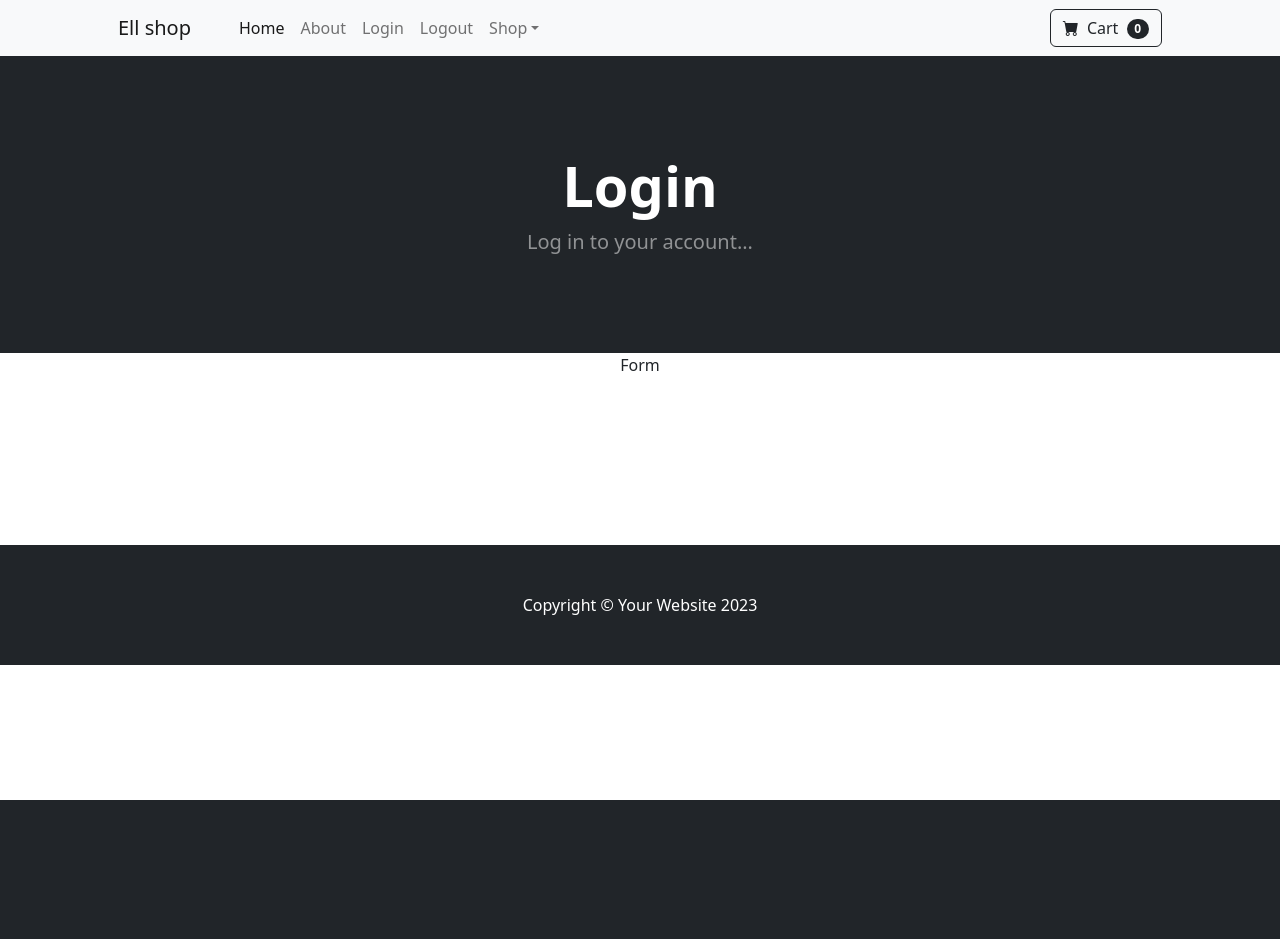
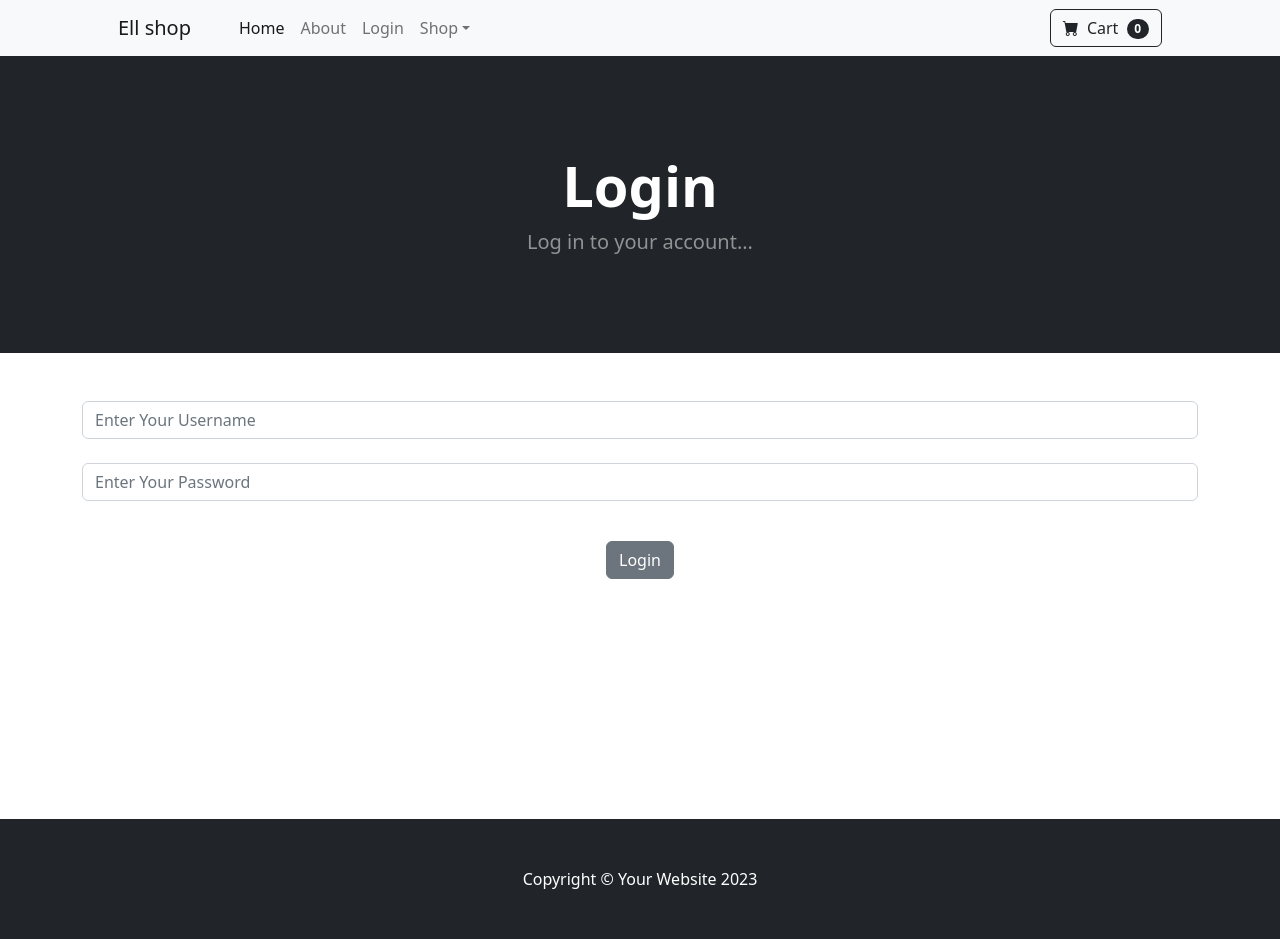
Before and after one commit to ellhamrjb/ecommerce, a Django app: page /login/ in a window 1280 px wide. Before the commit the page ends 800 px from the top, so only its background shows below. Run offline with Django 5.2, Linux system fonts and the light colour scheme; some libraries are stand-ins or nearby versions.

Commit message:
Complete login and logout pages

```diff
--- a/store/templates/base.html
+++ b/store/templates/base.html
@@ -18,6 +18,17 @@
     <body>
        {%include 'navbar.html' %}
 
+        {% if messages %}
+            {% for message in messages %}
+            <div class="alert alert-warning alert-dismissible fade show" role="alert">
+                {{message}}
+                <button type="button" class="close" data-dismiss="alert" aria-label="Close">
+                  <span aria-hidden="true">&times;</span>
+                </button>
+              </div>
+            {% endfor %}
+        {% endif %}
+
         {% block content %}
         {% endblock content %}
 
--- a/store/templates/login.html
+++ b/store/templates/login.html
@@ -12,8 +12,25 @@
 <div class='container'>
     <div class='row'>
         <center>
-            <div clas='col-8'>
-                Form
+            <div clas='col-md-6 offset-md-3'>
+               <!--add form-->
+                <br><br>
+                <form method='POST' action='{%url 'login'%}'>
+                  {% csrf_token %}
+                    <div class="form-group">
+
+                      <input type="text" class="form-control" name='username' placeholder='Enter Your Username'>
+
+                    <br>
+                    </div>
+                    <div class="mb-3">
+                      <input type="password" class="form-control" name="password" placeholder="Enter Your Password">
+                    </div>
+
+                    <br>
+                    <button type="submit" class="btn btn-secondary">Login</button>
+                  </form>
+                <br><br>
                 <br><br>
                 <br><br>
                 <br><br>
--- a/store/templates/navbar.html
+++ b/store/templates/navbar.html
@@ -8,8 +8,12 @@
                 <li class="nav-item"><a class="nav-link active" aria-current="page" href="{%url 'home'%}">Home</a></li>
                 <li class="nav-item"><a class="nav-link" href="{%url 'about'%}">About</a></li>
 
+                {%if user.is_authenticated%}
+                <li class="nav-item"><a class="nav-link" href="{%url 'logout'%}">Logout</a></li>
+                {%else%}
                 <li class="nav-item"><a class="nav-link" href="{%url 'login'%}">Login</a></li>
-                <li class="nav-item"><a class="nav-link" href="{%url 'logout'%}">Logout</a></li>
+                {%endif%}
+
 
 
 
--- a/store/views.py
+++ b/store/views.py
@@ -1,4 +1,4 @@
-from django.shortcuts import render
+from django.shortcuts import render,redirect
 from .models import Product
 from django.contrib.auth import authenticate, login, logout
 from django.contrib import messages
@@ -15,7 +15,23 @@ def about(request):
 
 
 def login_user(request):
-    return render(request,'login.html',{} )
+    if request.method=='POST':
+        username=request.POST['username']
+        password=request.POST['password']
+        user=authenticate(request, username=username, password=password)
+        if user is not None:
+            login(request, user)
+            messages.success(request, ('You have been logged in!'))
+            return redirect('home')
+        else:
+            messages.success(request, ('There was an error, Please try again'))
+            return redirect('login')
+
+    else:
+        return render(request,'login.html',{} )
 
 def logout_user(request):
-    return render(request,'logout.html',{} )
+    #return render(request,'logout.html',{} )
+    logout(request)
+    messages.success(request,('You have been logged out!'))
+    return redirect('home')
```
Also changed, not shown: db.sqlite3.
